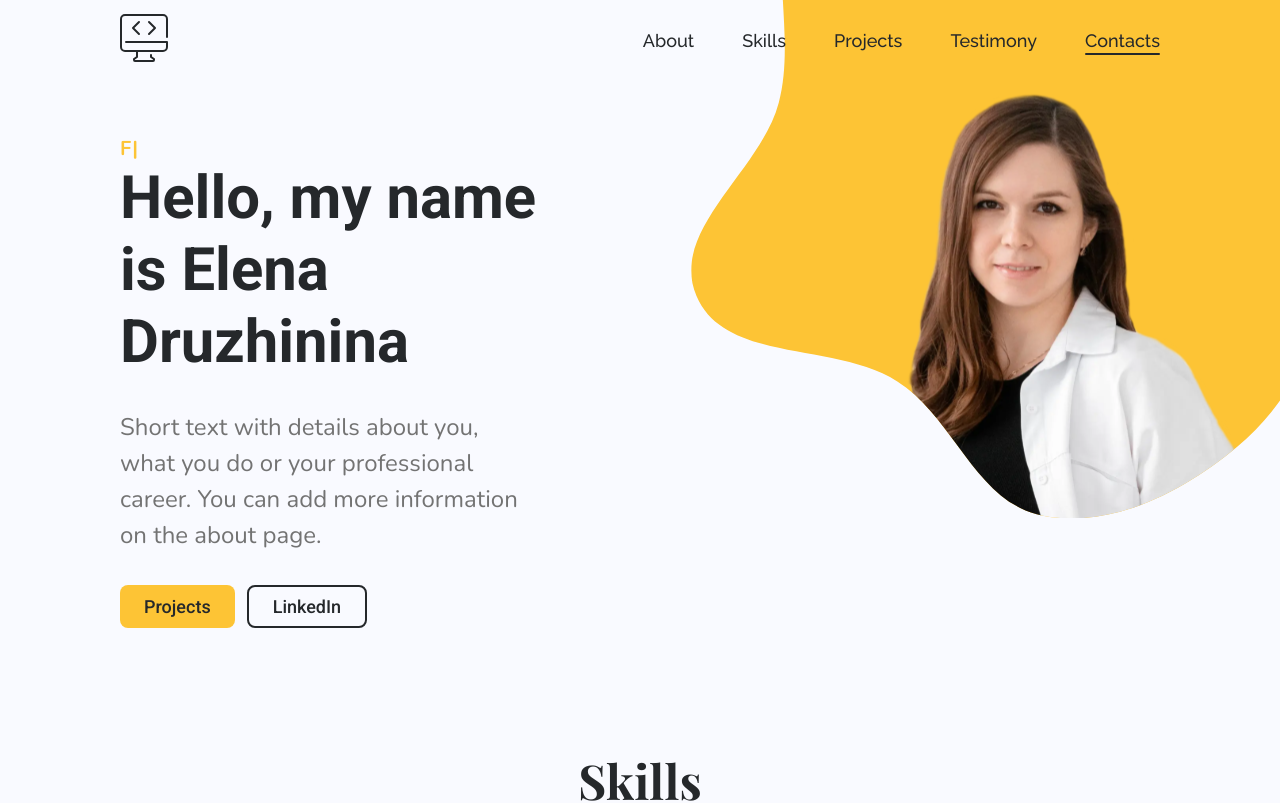
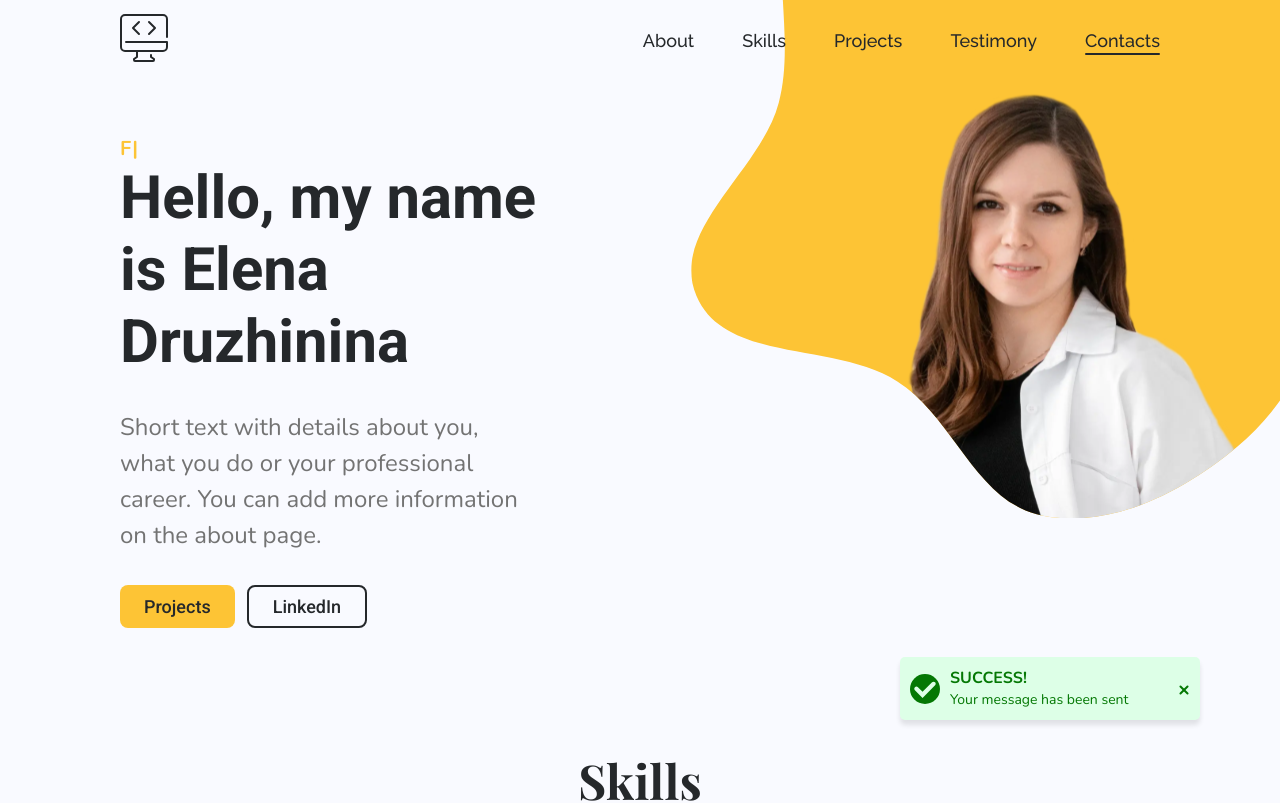
Before and after one commit to DruzhininaElena/my-portfolio, a React (Vite) app: page / in a window 1280 px wide. Shown: the top 803 px of the page. Built offline with nearby package versions, Linux system fonts and the light colour scheme.

Commit message:
change place for popup message component

```diff
--- a/src/components/popupMessage/PopupMessage_Styles.ts
+++ b/src/components/popupMessage/PopupMessage_Styles.ts
@@ -3,8 +3,8 @@ import {theme} from '../../styles/Theme.ts';
 
 const PopupMessageStyled = styled.div<{$bgColor?: string, $color?: string}>`
     position: fixed;
-    top: 100px;
-    right: 40px;
+    bottom: 80px;
+    right: 80px;
     padding: 10px 10px 10px 50px;
     z-index: 500;
     background-color: ${props => props.$bgColor || '#ddffe7'};
@@ -28,10 +28,10 @@ const PopupMessageStyled = styled.div<{$bgColor?: string, $color?: string}>`
     }
 
     @media ${theme.media.tablet} {
-        right: unset;
-        top: 16px;
-        left: 50%;
-        transform: translateX(-50%);
+        bottom: 15px;
+        right: 50%;
+        transform: translateX(50%);
+
     }
 `
 
--- a/src/layout/sections/contacts/Contacts.tsx
+++ b/src/layout/sections/contacts/Contacts.tsx
@@ -8,7 +8,7 @@ import {PopupMessage} from '../../../components/popupMessage/PopupMessage.tsx';
 
 export const Contacts: React.FC = () => {
 
-    const [isShowPopupSuccess, setIsShowPopupSuccess] = useState(false)
+    const [isShowPopupSuccess, setIsShowPopupSuccess] = useState(true)
     const [isShowPopupError, setIsShowPopupError] = useState(false)
 
     const form = useRef<HTMLFormElement>(null);
@@ -24,7 +24,6 @@ export const Contacts: React.FC = () => {
             })
             .then(
                 () => {
-                    console.log('SUCCESS!');
                     setIsShowPopupSuccess(true)
                     setTimeout(() => {
                         setIsShowPopupSuccess(false)
```
